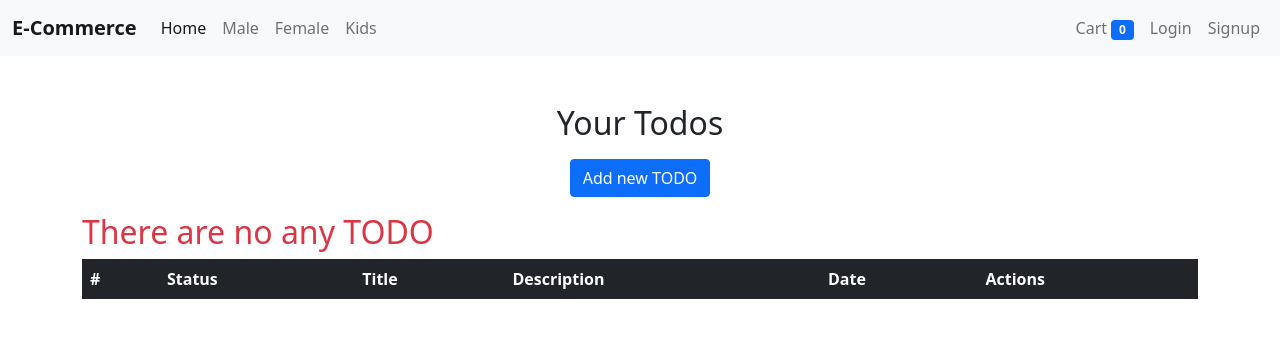
After one commit to Anees-Zafar/Eshop, a Django app: page /todo in a window 1280 px wide. The commit adds this page. Shown: the top 338 px of the page. Run offline with Django 5.2, Linux system fonts and the light colour scheme; data comes from the database, SQL or seed files in the repository; both versions use the stored data as it was after the commit; lists and menus that the app fills with data are empty.

```diff
--- a/store/admin.py
+++ b/store/admin.py
@@ -1,5 +1,5 @@
 from django.contrib import admin
-from .models import Category, Products,Customer,Order
+from .models import Category, Products,Customer,Order , Todo
 
 class AdminProducts(admin.ModelAdmin):
     list_display = ['name', 'price', 'category']
@@ -13,7 +13,8 @@ class AdminCustomer(admin.ModelAdmin):
 class AdminOrder(admin.ModelAdmin):
     list_display=['product', 'customer' , 'quantity' , 'price' ,'adress', 'phone', 'status', 'date']
 
-
+class AdminTodo(admin.ModelAdmin):
+    list_display=['id','customer' , 'title', 'description' , 'status' , 'date']
 
 
 # Corrected model registration
@@ -21,3 +22,4 @@ admin.site.register(Products, AdminProducts)  # Register Products with AdminProd
 admin.site.register(Category, AdminCategory)  # Register Category with AdminCategory
 admin.site.register(Customer,AdminCustomer)
 admin.site.register(Order , AdminOrder)
+admin.site.register(Todo , AdminTodo)
--- a/store/models.py
+++ b/store/models.py
@@ -58,6 +58,11 @@ class Customer(models.Model):
 
 
 
+    def isExist(self):
+        return Customer.objects.filter(email=self.email).exists()
+
+
+
     @staticmethod
     def get_customer_by_email(email):
         try:
@@ -88,3 +93,24 @@ class Order(models.Model):
     @staticmethod
     def get_orders(customer_id):
         return Order.objects.filter(customer = customer_id).order_by('-date')
+
+
+
+
+
+class Todo(models.Model):
+    customer=models.ForeignKey(Customer, on_delete=models.CASCADE)
+    title=models.CharField(max_length=500 , default="")
+    description=models.CharField(max_length=500 , default="")
+    status=models.BooleanField(default=False)
+    date=models.DateField(default=datetime.datetime.today)
+
+
+
+    def __str__(self):
+        return str(self.customer)
+
+
+    @staticmethod
+    def get_todos(customer_id):
+        return Todo.objects.filter(customer = customer_id).order_by('-date')
--- a/store/templates/base.html
+++ b/store/templates/base.html
@@ -49,9 +49,7 @@
                     <li class="nav-item">
                         <a class="nav-link" href="{% url 'kid' %}">Kids</a>
                     </li>
-                    <li class="nav-item">
-                        <a class="nav-link" href="{% url 'paypalpage' %}">paypal</a>
-                    </li>
+
                 </ul>
 
                 <!-- Cart & User Account Links -->
--- /dev/null
+++ b/store/templates/todo.html
@@ -0,0 +1,151 @@
+{% extends "base.html" %}
+
+ {% load cart %}
+
+{% block title %}
+<title>Your Todos</title>
+{% endblock %}
+
+{% block content %}
+
+<div class="container mt-5">
+  <div class="row">
+
+    <div class="col-12 ">
+
+        <div class='text-center'>
+        <h2 class='text-center mb-3'> Your Todos</h2>
+        <button type="button" class="btn btn-primary w-20 mb-3 " data-bs-toggle="modal" data-bs-target="#exampleModal">
+            Add new TODO
+          </button>
+        </div>
+      <table class="table table-striped table-hover">
+        <thead class="table-dark">
+          <tr>
+            <th>#</th>
+            <th>Status</th>
+            <th>Title</th>
+            <th>Description</th>
+            <th>Date</th>
+            <th>Actions</th>
+
+
+          </tr>
+        </thead>
+        <tbody>
+          {% if todoitems|length == 0 %}
+          <h2 class='text-danger'>There are no any TODO</h2>
+          {% else %}
+          {% for todoitems in todoitems %}
+
+
+
+          <tr>
+            <td>{{ forloop.counter }}</td>
+            <td>
+              {% if todoitems.status %}
+              <span class="badge bg-success">Completed</span>
+              {% else %}
+              <span class="badge bg-warning text-dark">Pending</span>
+              {% endif %}
+          </td>
+            <td>{{ todoitems.title }} </td>
+
+            <td>{{ todoitems.description }}</td>
+            <td>{{ todoitems.date }}</td>
+            <td>
+              <a class='btn btn-light'>
+                <svg xmlns="http://www.w3.org/2000/svg" width="16" height="16" fill="currentColor" class="bi bi-journal-check" viewBox="0 0 16 16">
+                  <path fill-rule="evenodd" d="M10.854 6.146a.5.5 0 0 1 0 .708l-3 3a.5.5 0 0 1-.708 0l-1.5-1.5a.5.5 0 1 1 .708-.708L7.5 8.793l2.646-2.647a.5.5 0 0 1 .708 0"/>
+                  <path d="M3 0h10a2 2 0 0 1 2 2v12a2 2 0 0 1-2 2H3a2 2 0 0 1-2-2v-1h1v1a1 1 0 0 0 1 1h10a1 1 0 0 0 1-1V2a1 1 0 0 0-1-1H3a1 1 0 0 0-1 1v1H1V2a2 2 0 0 1 2-2"/>
+                  <path d="M1 5v-.5a.5.5 0 0 1 1 0V5h.5a.5.5 0 0 1 0 1h-2a.5.5 0 0 1 0-1zm0 3v-.5a.5.5 0 0 1 1 0V8h.5a.5.5 0 0 1 0 1h-2a.5.5 0 0 1 0-1zm0 3v-.5a.5.5 0 0 1 1 0v.5h.5a.5.5 0 0 1 0 1h-2a.5.5 0 0 1 0-1z"/>
+                </svg>
+              </a>
+              <a class='btn btn-light' href="delete/{{todoitems.id}}" >
+              <svg xmlns="http://www.w3.org/2000/svg" width="16" height="16" fill="currentColor" class="bi bi-trash3" viewBox="0 0 16 16">
+                <path d="M6.5 1h3a.5.5 0 0 1 .5.5v1H6v-1a.5.5 0 0 1 .5-.5M11 2.5v-1A1.5 1.5 0 0 0 9.5 0h-3A1.5 1.5 0 0 0 5 1.5v1H1.5a.5.5 0 0 0 0 1h.538l.853 10.66A2 2 0 0 0 4.885 16h6.23a2 2 0 0 0 1.994-1.84l.853-10.66h.538a.5.5 0 0 0 0-1zm1.958 1-.846 10.58a1 1 0 0 1-.997.92h-6.23a1 1 0 0 1-.997-.92L3.042 3.5zm-7.487 1a.5.5 0 0 1 .528.47l.5 8.5a.5.5 0 0 1-.998.06L5 5.03a.5.5 0 0 1 .47-.53Zm5.058 0a.5.5 0 0 1 .47.53l-.5 8.5a.5.5 0 1 1-.998-.06l.5-8.5a.5.5 0 0 1 .528-.47M8 4.5a.5.5 0 0 1 .5.5v8.5a.5.5 0 0 1-1 0V5a.5.5 0 0 1 .5-.5"/>
+              </svg>
+            </a>
+
+
+            </td>
+
+
+        </tr>
+
+
+
+
+
+
+
+
+
+
+
+
+
+
+
+          {% endfor %}
+
+
+
+
+          {% endif %}
+
+         </tbody>
+      </table>
+    </div>
+
+  </div>
+</div>
+
+<!-- Checkout Modal -->
+ <div class="modal fade" id="exampleModal" tabindex="-1" aria-labelledby="exampleModalLabel" aria-hidden="true">
+  <div class="modal-dialog">
+    <div class="modal-content">
+      <div class="modal-header bg-dark text-white">
+        <h5 class="modal-title" id="checkoutModalLabel">Add your TODO</h5>
+        <button type="button" class="btn-close" data-bs-dismiss="modal" aria-label="Close"></button>
+      </div>
+      <div class="modal-body">
+        <form method="POST" action="/todo">
+          {% csrf_token %}
+          <div class="mb-3">
+            <label for="title" class="form-label">Title</label>
+            <input type="text" class="form-control" id="title" name="title" required>
+          </div>
+          <div class="mb-3">
+            <label for="description" class="form-label">Description</label>
+            <input type="textarea" class="form-control" id="description" name="description" required>
+          </div>
+
+
+          <button type="submit" class="btn btn-dark w-100" >Add TODO</button>
+        </form>
+      </div>
+      <div class="modal-footer">
+        <button type="button" class="btn btn-secondary" data-bs-dismiss="modal">Close</button>
+      </div>
+    </div>
+  </div>
+</div>
+
+
+
+
+
+
+
+
+
+
+
+
+
+
+
+
+
+{% endblock %}
--- a/store/urls.py
+++ b/store/urls.py
@@ -16,6 +16,8 @@ urlpatterns = [
     path('paypal/success/', views.paypal_success, name='paypal_success'),
     path('paypal/failed/', views.paypal_failed, name='paypal_failed'),
     # path('paypal/', include("paypal.standard.ipn.urls")),
+    path('todo', views.todo, name='todo'),
+    path('delete/<int:id>', views.delete, name='delete'),
 
 
 
--- a/store/views.py
+++ b/store/views.py
@@ -185,9 +185,46 @@ def Signup(request):
                 phone=phone,
                 email=email,
                 password=password,
-        )
-        customer.register()
-        return redirect('index')
+            )
+
+        values={
+            'first_name':first_name,
+            'last_name':last_name,
+            'phone':phone,
+            'email':email,
+        }
+
+    #  Form validation
+        error=None
+
+        if not first_name:
+            error='First name is required'
+        elif len(first_name)<4 :
+            error='First name is must be grater than 4 digits'
+        elif not last_name:
+            error='Last name is required'
+        elif len(last_name)<4 :
+            error='Last name is must be grater than 4 digits'
+        elif not phone:
+            error='Phone number is required'
+        elif len(phone)<10 :
+            error='Phone number is must be grater than 11 digits'
+        elif not email:
+            error='Email is required'
+        elif customer.isExist():  # Correct way to call the instance method
+            error = 'This Email ID already exists'
+
+        if not error:
+            customer.password=make_password(customer.password)
+            customer.register()
+            return redirect('login')
+        else:
+            return render (request , 'signup.html', {'error': error , 'values':values})
+
+
+
+
+
 
 
 @method_decorator(csrf_protect, name='dispatch')
@@ -205,7 +242,8 @@ class Login(View):
         customer=Customer.get_customer_by_email(postemail)
         error_massage=None
         if customer:
-            if password==customer.password:
+            flag= check_password(password , customer.password)
+            if flag:
                 request.session['customer_id']=customer.id
                 request.session['email']= customer.email
 
@@ -345,3 +383,30 @@ def paypal_success(request):
 
 def paypal_failed(request):
     return HttpResponse("Payment failed. Please try again.")
+
+
+
+def todo(request):
+    if request.method=='GET':
+        customerlogin = request.session.get('customer_id')
+        todoitems=Todo.get_todos(customerlogin)
+        return render(request , 'todo.html' , {'todoitems':todoitems})
+    else:
+        title=request.POST.get('title')
+        description=request.POST.get('description')
+        customer_id = request.session.get('customer_id')
+
+        todo=Todo(
+                title=title,
+                description=description,
+                customer_id=customer_id,
+
+            )
+        todo.save()
+        return redirect('todo')
+
+
+
+def delete(request , id ):
+    Todo.objects.get(pk=id).delete()
+    return redirect('todo')
```
Also changed, not shown: store/templates/signup.html (+9 -5 lines), db.sqlite3, store/migrations/0005_todo.py (added), store/migrations/0006_todo_date.py (added).
